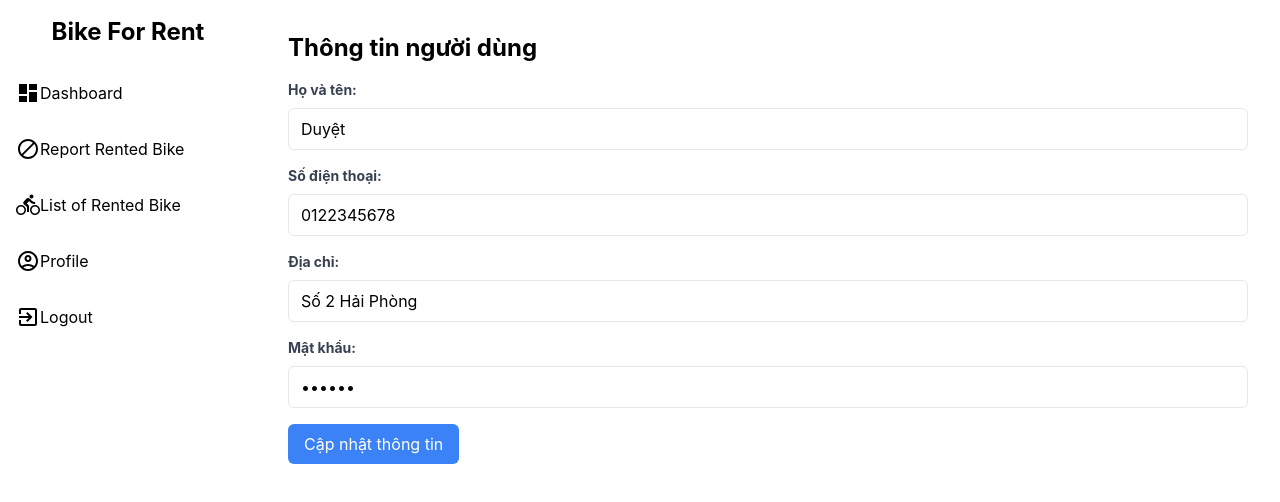
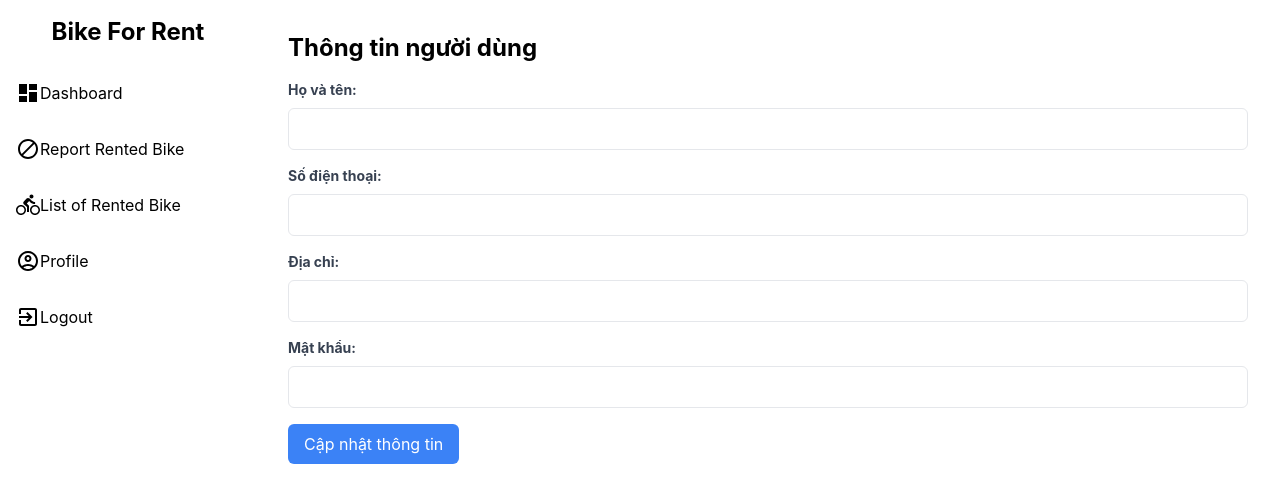
Before and after one commit to NguyenDuyetIT2002/ProjectIII-BikeForRent, a React (Create React App) app in the folder bfr-code/frontend/: page /customer/profile in a window 1280 px wide. Shown: the top 502 px of the page. Built offline with nearby package versions, Linux system fonts and the light colour scheme.

Commit message:
update profile

```diff
--- a/bfr-code/frontend/src/pages/customer/pages/Profile/profile.jsx
+++ b/bfr-code/frontend/src/pages/customer/pages/Profile/profile.jsx
@@ -1,19 +1,20 @@
 import React, { useState, useEffect } from 'react';
 import Sidebar from '../../components/Sidebar/Sidebar';
 import { useSelector } from 'react-redux';
-import { Link } from 'react-router-dom';
+import { useDispatch } from 'react-redux';
+import { updateInfo } from '../../../../redux/customerSlice';
+import axiosConfig from '../../axiosConfig';
+import { toast } from 'react-toastify';
 
 const CustomerProfile = () => {
-  const userInfo = useSelector((state) => state.user);
+  const userInfo = useSelector((state) => state.customer.customerInfo); // Sử dụng useSelector để lấy thông tin từ Redux store
+  const dispatch = useDispatch();
   const [formData, setFormData] = useState({
-    // name: userInfo.name,
-    // phone: userInfo.phone,
-    // address: userInfo.address,
-    // passWord: userInfo.passWord,
-    "name": "Duyệt",
-    "phone": "0122345678",
-    "address": "Số 2 Hải Phòng",
-    "passWord": "123456"
+    _id: userInfo?._id || "",
+    name: userInfo?.name || "", // Tránh lỗi khi userInfo không có giá trị
+    phone: userInfo?.phone || "",
+    address: userInfo?.address || "",
+    passWord: userInfo?.passWord || "",
   });
 
   const handleChange = (e) => {
@@ -26,10 +27,32 @@ const CustomerProfile = () => {
 
   useEffect(() => {
     console.log("User Info from Redux:", userInfo);
+    // Update formData khi userInfo thay đổi (nếu có)
+    setFormData({
+      _id: userInfo?._id || "",
+      name: userInfo?.name || "",
+      phone: userInfo?.phone || "",
+      address: userInfo?.address || "",
+      passWord: userInfo?.passWord || "",
+    });
   }, [userInfo]);
 
-  const handleUpdate = () => {
-    console.log("Update user info:", formData);
+  const handleUpdate = async () => {
+    try {
+      // Thực hiện gọi API để cập nhật thông tin trên server
+      const response = await axiosConfig.put(`http://localhost:8080/customer/updateInfo/${formData._id}`, formData);
+
+      if (response.status === 200) {
+        // Nếu cập nhật thành công, cập nhật thông tin trong Redux store
+        dispatch(updateInfo(formData));
+
+        toast.success('Thông tin đã được cập nhật thành công!', { position: toast.POSITION.TOP_CENTER });
+      } else {
+        toast.error('Có lỗi xảy ra khi cập nhật thông tin!', { position: toast.POSITION.TOP_CENTER });
+      }
+    } catch (error) {
+      toast.error('Có lỗi xảy ra khi cập nhật thông tin!', { position: toast.POSITION.TOP_CENTER });
+    }
   };
 
   return (
--- a/bfr-code/frontend/src/redux/customerSlice.js
+++ b/bfr-code/frontend/src/redux/customerSlice.js
@@ -17,9 +17,16 @@ export const customerSlice = createSlice({
       state.customerInfo = null;
       clearCustomerToken();
     },
+    updateInfo: (state, action) => {
+      state.customerInfo = { ...state.customerInfo, ...action.payload };
+    },
   },
 });
 
 export const { login, logout } = customerSlice.actions;
 
+export const updateInfo = (updatedInfo) => (dispatch) => {
+  dispatch(customerSlice.actions.updateInfo(updatedInfo));
+};
+
 export default customerSlice.reducer;
```
